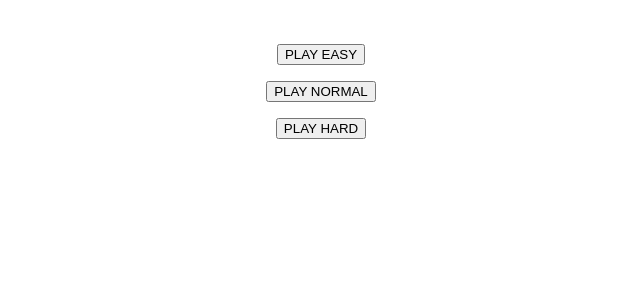
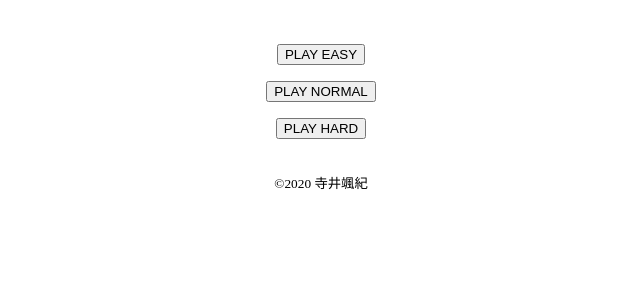
Before and after one commit to timchanpon/learn_Japanese_lang, a Django app: template apps/home/templates/home.html in a window 1280 px wide. Shown: the top 300 px of the page, without its empty margins (319-959 px from the left). Run offline with Django 3.2, Linux system fonts and the light colour scheme; the template is opened without the code that fills it, so the values that code supplies are empty.

Commit message:
(add) copyright

```diff
--- a/apps/home/templates/home.html
+++ b/apps/home/templates/home.html
@@ -13,14 +13,19 @@
 <body>
 
 <div id="app">
-  <p><button v-if="!words" @click="start('Easy')">PLAY EASY</button></p>
-  <p><button v-if="!words" @click="start('Normal')">PLAY NORMAL</button></p>
-  <p><button v-if="!words" @click="start('Hard')">PLAY HARD</button></p>
-  <div v-if="!words && countAll>0">
-    <h3>Result</h3>
-    <p>Play Mode: [[ mode ]]</p>
-    <p>Correct Answer: [[ countCorrect ]] /[[ countAll ]]</p>
-    <p>Speed: [[ countAll / 20 ]] words /s</p>
+  <div v-if="!words">
+    <p><button @click="start('Easy')">PLAY EASY</button></p>
+    <p><button @click="start('Normal')">PLAY NORMAL</button></p>
+    <p><button @click="start('Hard')">PLAY HARD</button></p>
+    <div v-if="countAll>0">
+      <h3>Result</h3>
+      <p>Play Mode: [[ mode ]]</p>
+      <p>Correct Answer: [[ countCorrect ]] /[[ countAll ]]</p>
+      <p>Speed: [[ countAll / 20 ]] words /s</p>
+    </div>
+    <div class="meta">
+      <p id="copyright">&copy;2020 寺井颯紀</p>
+    </div>
   </div>
 
   <div v-if="words">
--- a/static/css/home.css
+++ b/static/css/home.css
@@ -9,3 +9,10 @@ div#app {
 input[type="radio"] {
     display: none;
 }
+
+.meta {
+    padding-top: 5px;
+}
+#copyright {
+    font-size: smaller;
+}
```
